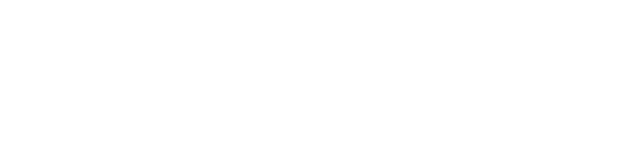
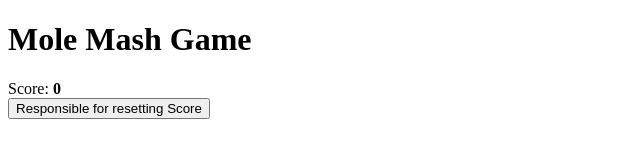
Before and after one commit to smiths1804/Web-Programming-CIT-3606, a plain HTML site: page Lab 5 Canvas Game/index.html in a window 1280 px wide. Shown: the whole page, without its empty margins (0-640 px from the left). Drawn offline with Linux system fonts and the light colour scheme.

Commit message:
First part of my code the html section, still need to implement the javascript and css part for functionality of code and design

```diff
--- a/Lab 5 Canvas Game/index.html
+++ b/Lab 5 Canvas Game/index.html
@@ -6,7 +6,17 @@
         <link href="style.css" rel="stylesheet" type="text/css" />
     </head>
     <body>
+        <h1>Mole Mash Game</h1>
 
+        <div id="hud">
+            <div id="scoreDisplay">Score: <strong id="score">0</strong></div>
+            <button id="resetBtn">Responsible for resetting Score</button>
+        </div>
+
+        <!-- This is the canvas part-->
+        <div id="gameWrap">
+            <canvas id="gameCanvas" width="900" height="520"></canvas>
+        </div>
 
 
         <script src="script.js"></script>
```
Also changed, not shown: Lab 5 Canvas Game/Images/Grass.jpg (added), Lab 5 Canvas Game/Images/InnocentTurtle.png (added), Lab 5 Canvas Game/Images/Mole.png (added).
